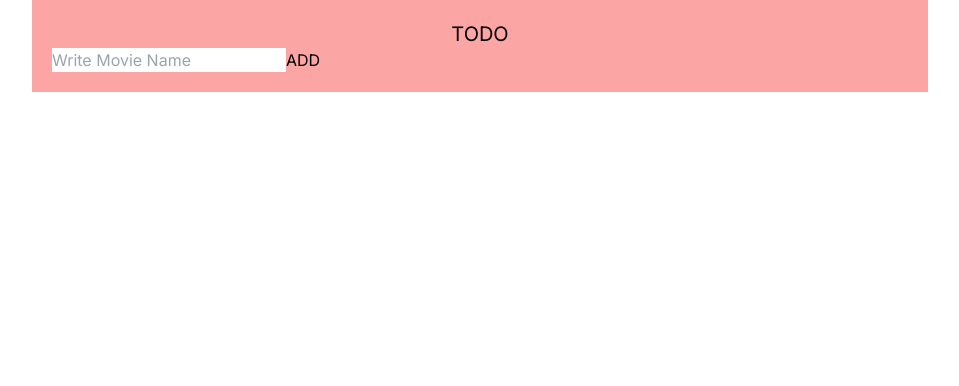
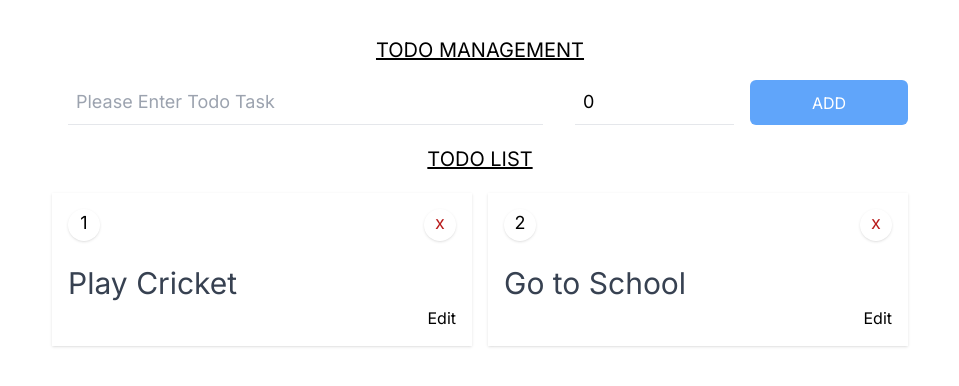
Before and after one commit to git-arsalan/nextJS_TODO, a Next.js app: page / in a window 1280 px wide. Shown: the top 386 px of the page, without its empty margins (160-1119 px from the left). Built offline with nearby package versions, Linux system fonts and the light colour scheme.

Commit message:
Completing Add todo functionality

```diff
--- a/src/app/page.tsx
+++ b/src/app/page.tsx
@@ -1,12 +1,72 @@
+'use client'
+import { useState } from "react";
+
 export default function Home() {
+  // define state
+const [todos,setTodos] = useState([{todo:"Play Cricket", id:1},{todo:"Go to School", id:2}]);
+
+const [userVal,inputVal] = useState("");
+const [IdVal,inputIdVal] = useState(0);
+//console.log("InputVal", userVal);
+
+// function
+  const addTodo = ()=>
+  {
+
+    setTodos([...todos,{todo:userVal, id:IdVal}]) // appending new object in todos
+    inputVal("");
+    inputIdVal(0);
+  }
+// function
+
   return (
-    <div className="max-w-4xl bg-red-300 mx-auto p-5">
-      <h1 className="text-center text-xl">TODO</h1>
-      <div>
-        <input placeholder="Write Movie Name"></input>
-        <button>ADD</button>
+    <div className="max-w-4xl mx-auto p-5">
+      <h1 className="text-center text-xl underline mt-4 mb-4">TODO MANAGEMENT</h1>
+
+      {/* text and button div */}
+      <div className="flex justify-between gap-4">
+        <input id='txtInput' type='text' value={userVal} onChange={(e)=> inputVal(e.target.value)}
+        className="w-[60%] p-2 ml-4 text-lg border-b focus:outline-none" placeholder="Please Enter Todo Task"></input>
+        <input id='txtId' type="text"  value={IdVal} onChange={(e:any)=> inputIdVal(e.target.value)}
+        className="w-[20%] p-2 ml-4 text-lg border-b focus:outline-none" placeholder="ID"></input>
+        <button onClick={addTodo}
+         className="w-[20%] bg-blue-400  text-white p2 rounded-md hover:bg-blue-800">ADD</button>
+      </div>
+      {/* text and button div end*/}
+
+      <h1 className="text-center text-xl underline mt-5">TODO LIST</h1>
+
+
+      {/* Task List  div */}
+      <div className="grid gap-4 grid-cols-2 mt-5">
+      {
+        todos.map((_item:any, _index:any) => {
+
+          return(
+            <div key={_index +1} className="shadow p-4">
+            <div className="flex justify-between text-lg">
+             <span className="shadow rounded-full h-8 w-8 text-center my-auto">{_index+1}</span>
+             <span className="shadow rounded-full h-8 w-8 text-center my-auto cursor-pointer text-red-700">x</span>
+            </div>
+             {/* Data Div*/}
+
+             <div  className="mt-5 text-[30px] text-gray-700">
+                 {_item.todo}
+             </div>
+             <div>
+               <h2 className="text-right cursor-pointer">Edit</h2>
+             </div>
+             {/* Data div end*/}
+
+           </div>
+          )
+        })
+      }
+
 
       </div>
+      {/* Task List  div */}
+
     </div>
   );
 }
```
